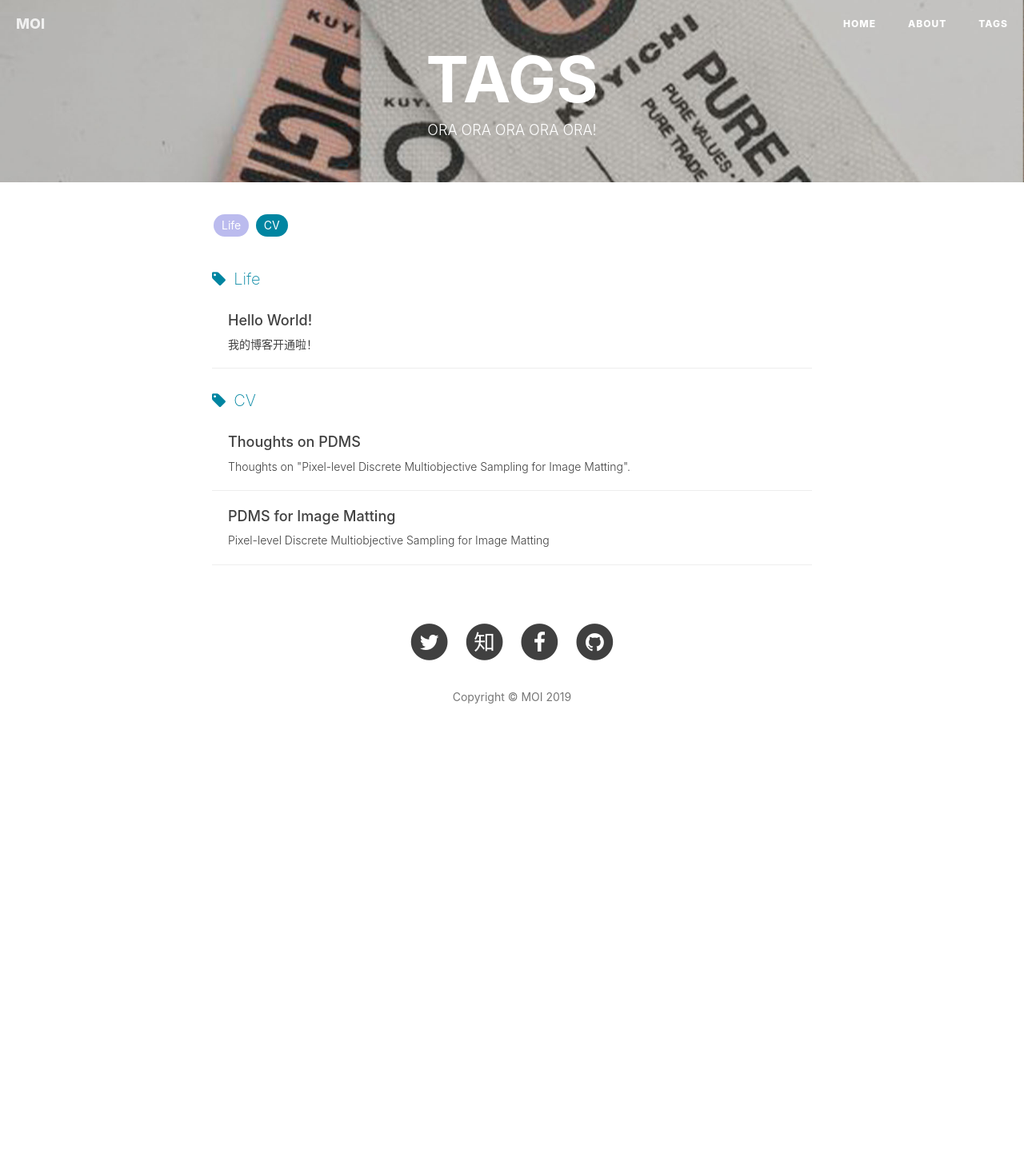
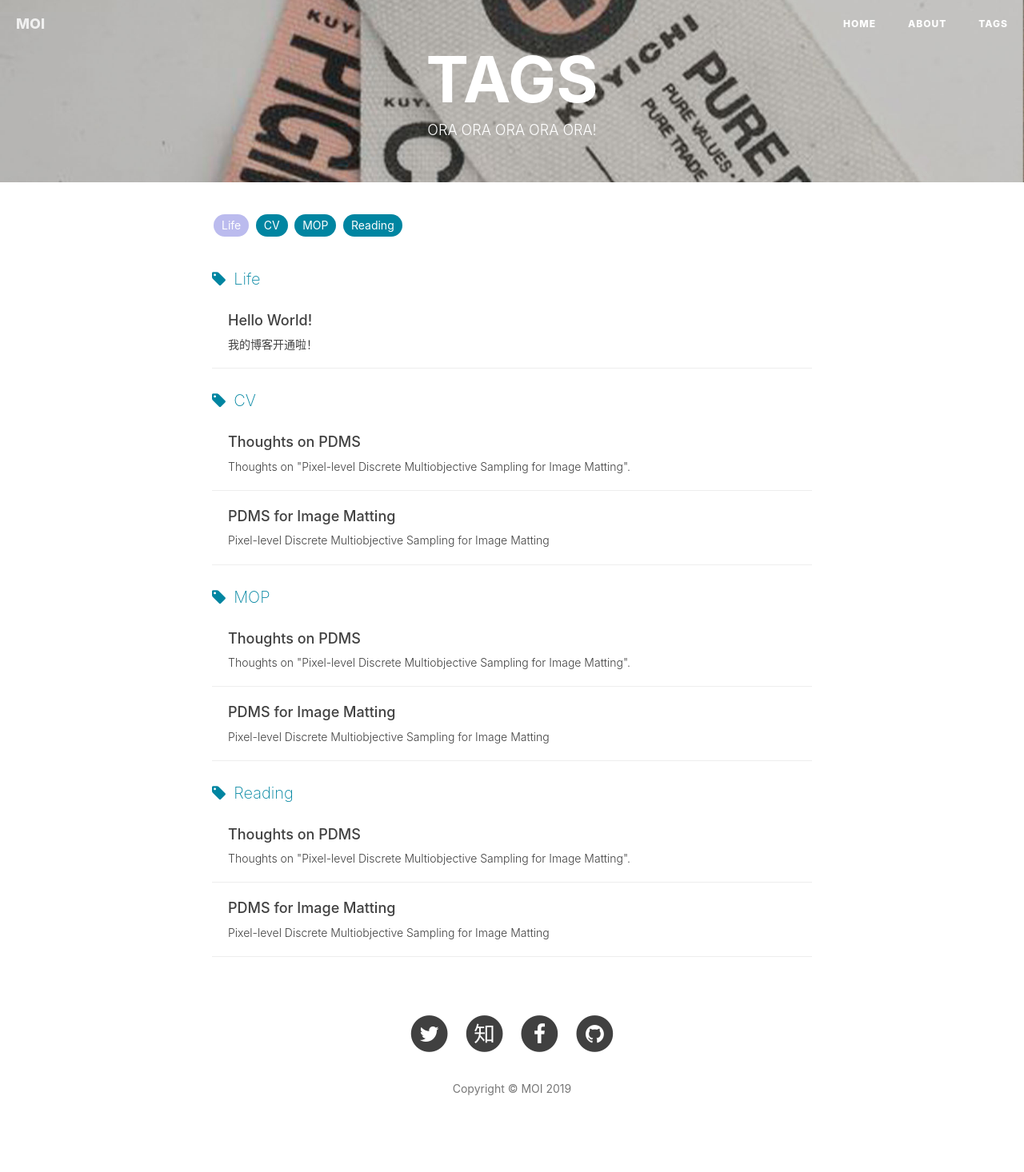
Before and after one commit to moiling/moiling.github.io, a Jekyll site: the page built from tags.html, in a window 1280 px wide. Shown: the whole page at 80% size. Built offline with Jekyll 4.4.1, drawn with Linux system fonts in a browser that asks for light colours; nearby versions of some CDN libraries; comment, search, counter and statistics services are not loaded; before the commit the page ends 976 px from its top, so only the background shows below that.

Commit message:
Add Tag.

```diff
--- a/_posts/2019-04-11-PDMS4IM.md
+++ b/_posts/2019-04-11-PDMS4IM.md
@@ -8,6 +8,8 @@ header-img: "img/in-post/PDMS4IM-20190411/bg.jpg"
 catalog:    true
 tags:
     - CV
+    - MOP
+    - Reading
 ---
 
 ## 首先
--- a/_posts/2019-04-21-ToPDMS.md
+++ b/_posts/2019-04-21-ToPDMS.md
@@ -8,6 +8,8 @@ header-img: "img/in-post/PDMS4IM-20190411/bg.jpg"
 catalog:    true
 tags:
     - CV
+    - MOP
+    - Reading
 ---
 
 ## 首先
```
